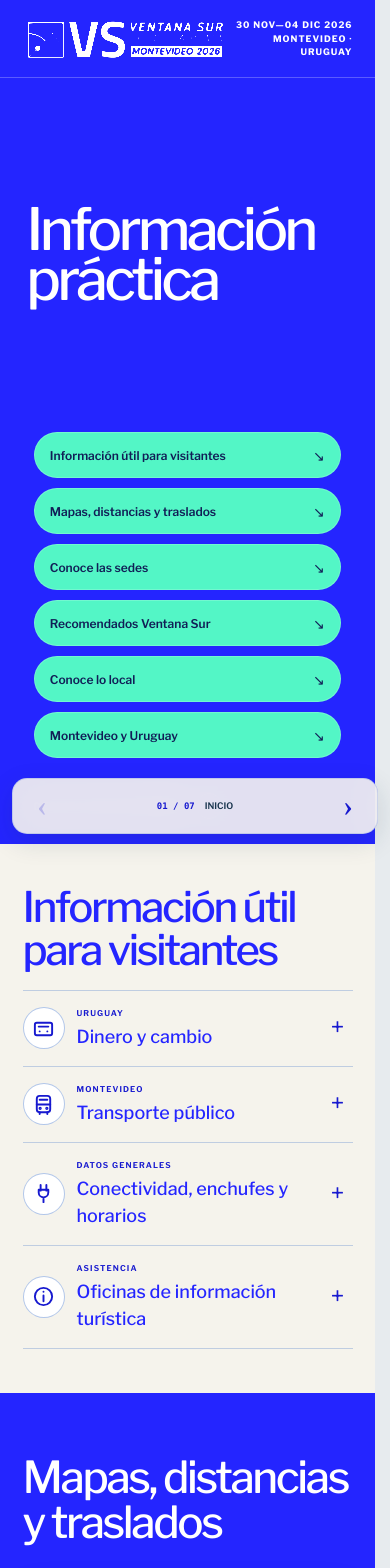
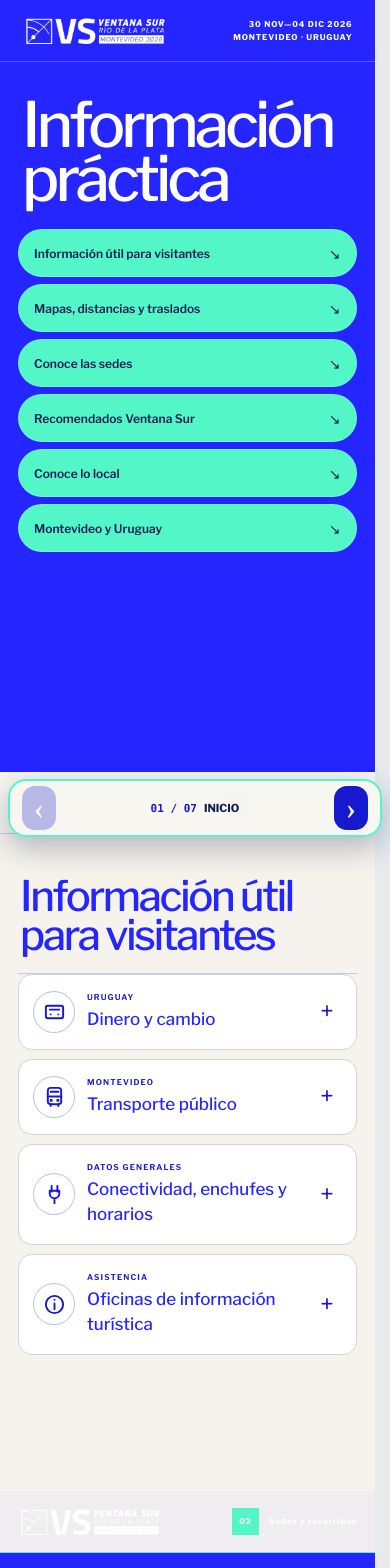
Before and after one commit to Viraregina/practical-info-vs26, a Next.js app: page / in a window 390 px wide. Shown: the top 1568 px of the page. Built offline with nearby package versions, Linux system fonts and the light colour scheme.

Commit message:
Optimizar experiencia móvil e identidad visual

```diff
--- a/app/globals.css
+++ b/app/globals.css
@@ -685,3 +685,29 @@ html::-webkit-scrollbar-thumb:hover{background:#8dffe0}
 #montevideo .city-grid article:nth-child(4) p{color:#405f62!important}
 #montevideo .city-grid article:nth-child(4) .source{border-color:rgba(8,127,111,.3)}
 #montevideo .city-grid article:nth-child(4) .city-no{background:#087f6f;color:#fff}
+
+/* Mobile iframe edition: explicit page logic and comfortable reading. */
+@media(max-width:800px){
+  html,body{height:auto;min-height:100%;overflow-x:hidden;overflow-y:auto}.reader-shell{display:block;height:auto;padding-bottom:72px;background:#1719cf}.document-shell{display:block;height:auto}
+  .sheet,.sheet.active{height:auto;min-height:100svh;overflow:visible;scrollbar-gutter:stable}
+  .sheet-head,.page-head{display:flex!important;position:sticky;z-index:12;top:0;height:62px;padding:0 18px;background:rgba(248,246,240,.96);backdrop-filter:blur(12px)}
+  .sheet-head img,.page-head img{width:145px;height:36px}.sheet-head p,.page-head p{font-size:8px}
+  .cover{display:flex!important;flex-direction:column;min-height:calc(100svh - 72px);overflow:visible}.cover-title{flex:0 0 auto;width:100%;min-height:0;padding:36px 22px 24px}.cover-title h1{margin:0;font-size:clamp(48px,16vw,64px);line-height:.86}
+  .cover-index{position:relative;inset:auto;grid-column:auto;align-self:auto;flex:0 0 auto;width:auto;max-width:none;margin:0 18px 92px;padding:0;gap:7px}.cover-index button{min-height:48px;padding:10px 15px}.cover-index strong{font-size:12px}.scroll-hint{display:none}
+  .lead-grid,.lead-grid.compact,#sedes .lead-grid,#sedes .lead-grid.compact{padding:34px 20px 25px}.lead-grid h2,#sedes .lead-grid h2{font-size:clamp(37px,11vw,48px);line-height:.94}
+  .practical-list{margin:0 18px 92px}.practical-list details{border-radius:14px;background:#fff;margin-bottom:9px;padding:0 14px;border:1px solid #ccd5da}.practical-list summary{min-height:68px}.practical-list summary span{font-size:17px}.practical-list details>div{margin:0 0 16px;padding:0 4px 0 54px}.practical-list details>div p{font-size:15px;line-height:1.55}
+  .route-layout{margin:0 12px 28px;border-radius:17px;overflow:visible}.route-layout .editorial-map{order:1}.route-layout .planner{order:2;padding:20px 17px}.legend-control label,.planner>label{font-size:11px}.planner select{height:44px;font-size:14px;border-radius:8px}.swap{width:38px;height:34px;border-radius:50%;font-size:18px}.mode-controls button{min-height:46px;font-size:12px}.route-result small{font-size:9px}.route-result h3{font-size:21px}.route-result strong,.route-result span{font-size:13px}.route-result p{font-size:11px}
+  .editorial-map{min-height:430px;grid-template-rows:38px 1fr 38px}.map-label,.map-caption{font-size:8px}.map-disclaimer{display:block;margin:0 18px 92px;font-size:12px;line-height:1.5}
+  .venues-gallery{margin:0 18px 92px;grid-template-columns:1fr;gap:12px}.venue-card,.venue-card.wide{grid-column:auto;min-height:255px;border-radius:16px}.venue-card h3{font-size:21px}.venue-card p,.venue-card a{font-size:11px}
+  .recommendations-grid,.city-grid,.related-links{margin-left:18px;margin-right:18px;margin-bottom:92px}.recommendation{border-radius:16px}.recommendation p,.city-grid p{font-size:14px;line-height:1.55}.recommendation h3,.city-grid h3{font-size:23px}.source{font-size:10px}.local-sheet{padding:46px 18px 92px}.local-lead h2{font-size:46px}.local-lead p{font-size:15px;line-height:1.6}
+  .reader-nav{z-index:80;left:8px;right:8px;bottom:7px;height:58px;border:2px solid var(--green);border-radius:18px;background:rgba(248,246,240,.97);box-shadow:0 10px 30px rgba(17,30,86,.3)}
+  .reader-nav .arrow{width:42px;min-height:44px;border-radius:13px;background:#1719cf;color:#fff;font-size:31px}.reader-nav .arrow:disabled{opacity:.28}.reader-nav .page-status{gap:7px}.reader-nav .page-status span{color:#1719cf;font-size:11px;font-weight:800}.reader-nav .page-status strong{display:block;max-width:150px;color:#111e56;font-size:11px;font-weight:750}
+  .page-foot{display:none}.back-to-plan{top:68px;left:8px;padding:8px 10px}.back-to-plan.is-scrolled{top:68px}
+}
+
+/* Mobile finishing: related-guide arrows stay beside, never over, their labels. */
+@media(max-width:800px){
+  .related-links a{display:grid;grid-template-columns:minmax(0,1fr) 24px;grid-template-rows:auto auto;column-gap:12px;align-items:center}
+  .related-links span,.related-links strong{grid-column:1;min-width:0}
+  .related-links b{position:static!important;grid-column:2;grid-row:1/3;align-self:center;justify-self:end;line-height:1;font-size:18px}
+}
--- a/app/page.tsx
+++ b/app/page.tsx
@@ -133,7 +133,7 @@ export default function Home(){
     <div className="document-shell" aria-live="polite">
     <section className="sheet cover" id="inicio">
       <div className="sheet-head">
-        <img src={localAsset("/ventana-sur-official.svg")} alt="Ventana Sur" />
+        <img src={localAsset("/ventana-sur-crisp.png")} alt="Ventana Sur" />
         <p>30 NOV—04 DIC 2026<br/>MONTEVIDEO · URUGUAY</p>
       </div>
       <div className="cover-title">
@@ -259,7 +259,7 @@ export default function Home(){
   </main>
 }
 
-function PageHead({section,title}:{section:string,title:string}){return <header className="page-head"><img src={localAsset("/ventana-sur-official.svg")} alt="Ventana Sur"/><p><span>{section}</span>{title}</p></header>}
+function PageHead({section,title}:{section:string,title:string}){return <header className="page-head"><img src={localAsset("/ventana-sur-crisp.png")} alt="Ventana Sur"/><p><span>{section}</span>{title}</p></header>}
 function PageFoot({page}:{page:string}){return <footer className="page-foot"><span>VENTANA SUR · PRACTICAL INFO · 2026</span><span>{page}</span></footer>}
 function Source({href,label}:{href:string,label:string}){return <a className="source" href={href} target="_blank" rel="noreferrer">{label}<b>↗</b></a>}
 function UtilityIcon({type}:{type:"money"|"bus"|"plug"|"info"|"cup"|"store"}){
```
Also changed, not shown: public/ventana-sur-crisp.png (added).
